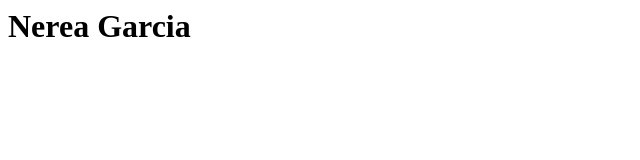
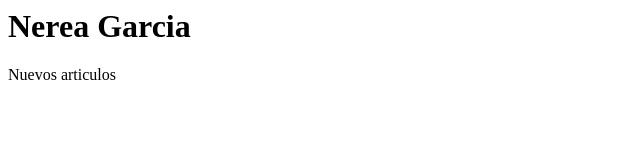
Before and after one commit to nereagarcor/mi-examen, a plain HTML site: page index.html in a window 1280 px wide. Shown: the full height of the page, 0-640 px from the left. Drawn offline with Linux system fonts and the light colour scheme.

Commit message:
Index mejorado

```diff
--- a/estilos.css
+++ b/estilos.css
@@ -0,0 +1,3 @@
+p{
+    font-weight: bold;
+}
--- a/index.html
+++ b/index.html
@@ -4,5 +4,6 @@
     </head>
     <body>
         <h1>Nerea Garcia</h1>
+        <p>Nuevos articulos</p>
     </body>
 </html>
```
